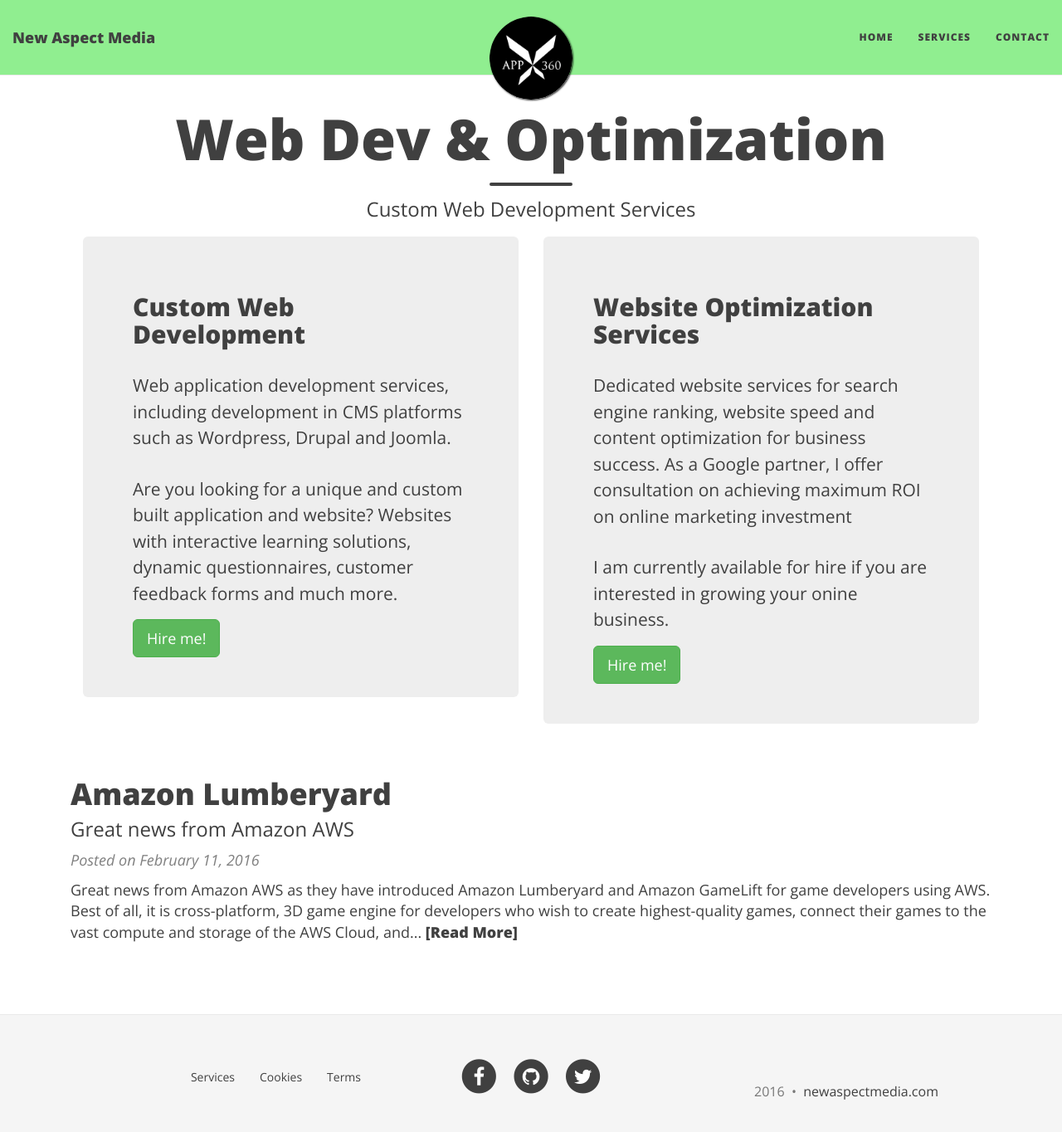
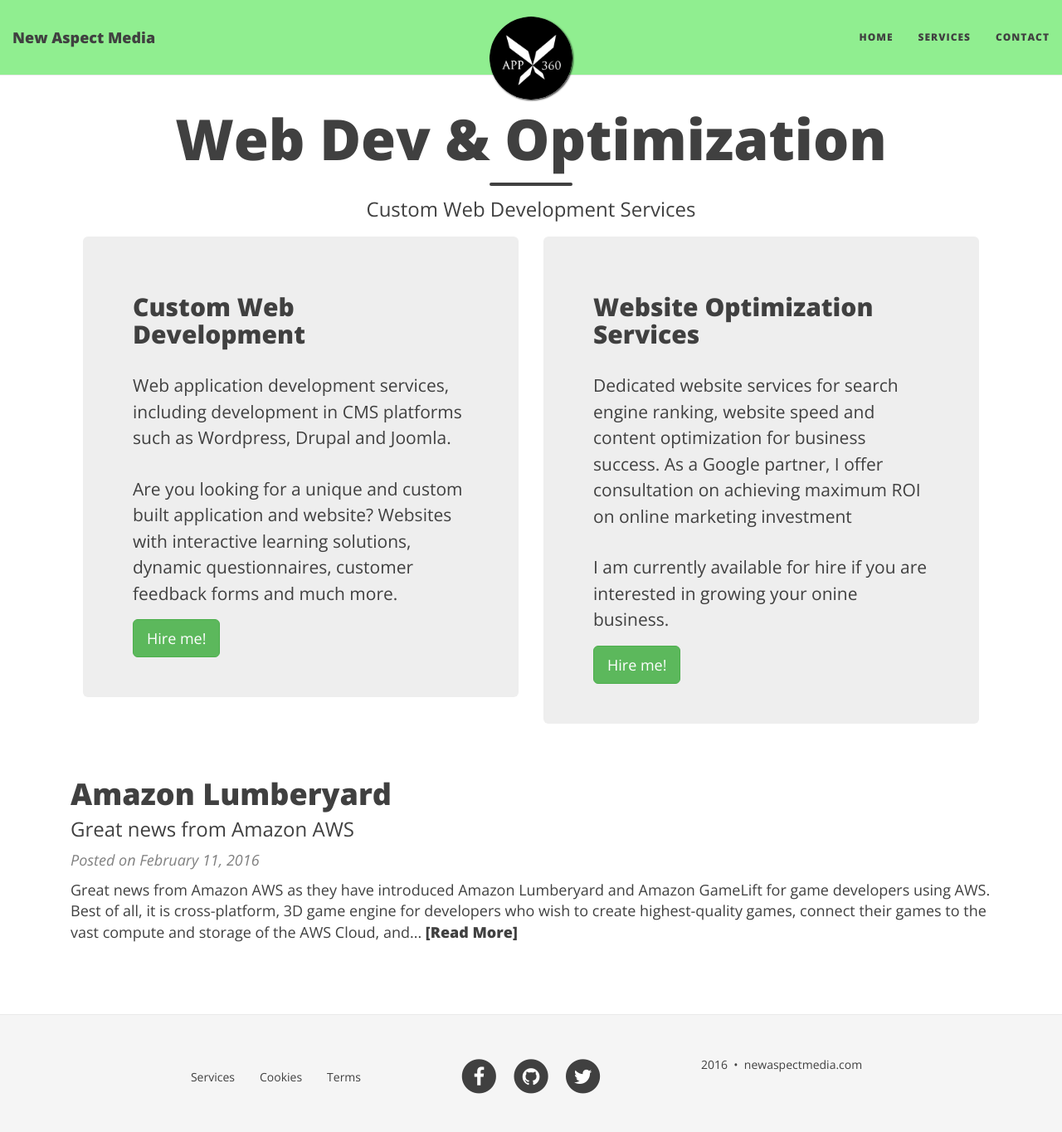
Before and after one commit to newmedia77/appxnam, a Jekyll site: the page built from index.html, in a window 1280 px wide and 1378 px high. Shown: the top 1364 px of the window at 83% size. Built offline with Jekyll 4.4.1, drawn with Linux system fonts in a browser that asks for light colours; nearby versions of some CDN libraries; the list of posts is cut into pages by our own code.

Commit message:
andreas
footer

```diff
--- a/_includes/footer.html
+++ b/_includes/footer.html
@@ -93,13 +93,11 @@
   <!-- Optional: clear the XS cols if their content doesn't match in height -->
   <div class="clearfix visible-xs-block"></div>
   <div class="col-xs-6 col-sm-4">
-      <p class="copyright text-muted">
       {{ site.time | date: '%Y' }}
       {% if site.url-pretty %}
       &nbsp;&bull;&nbsp;
       <a href="{{ site.url }}">{{ site.url-pretty }}</a>
       {% endif %}
-      </p>
     </div>
 </div>
 
```
